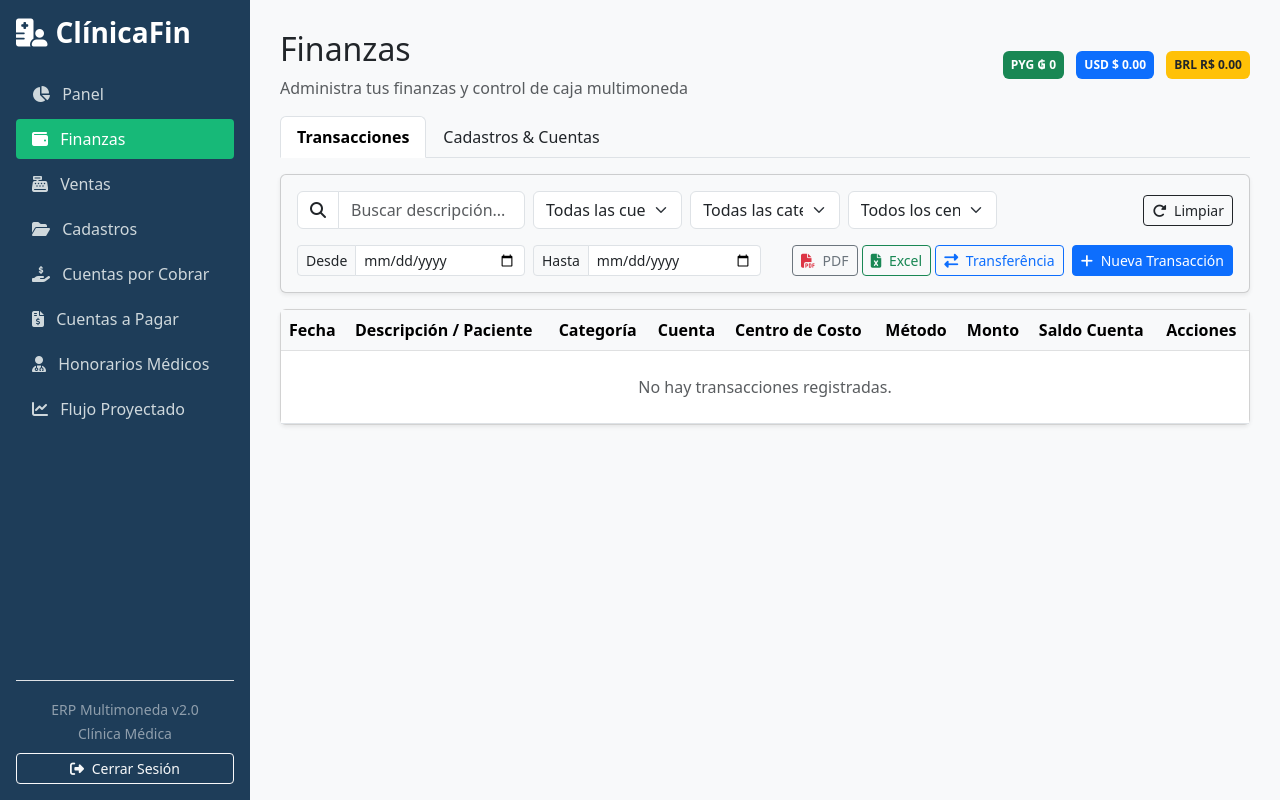
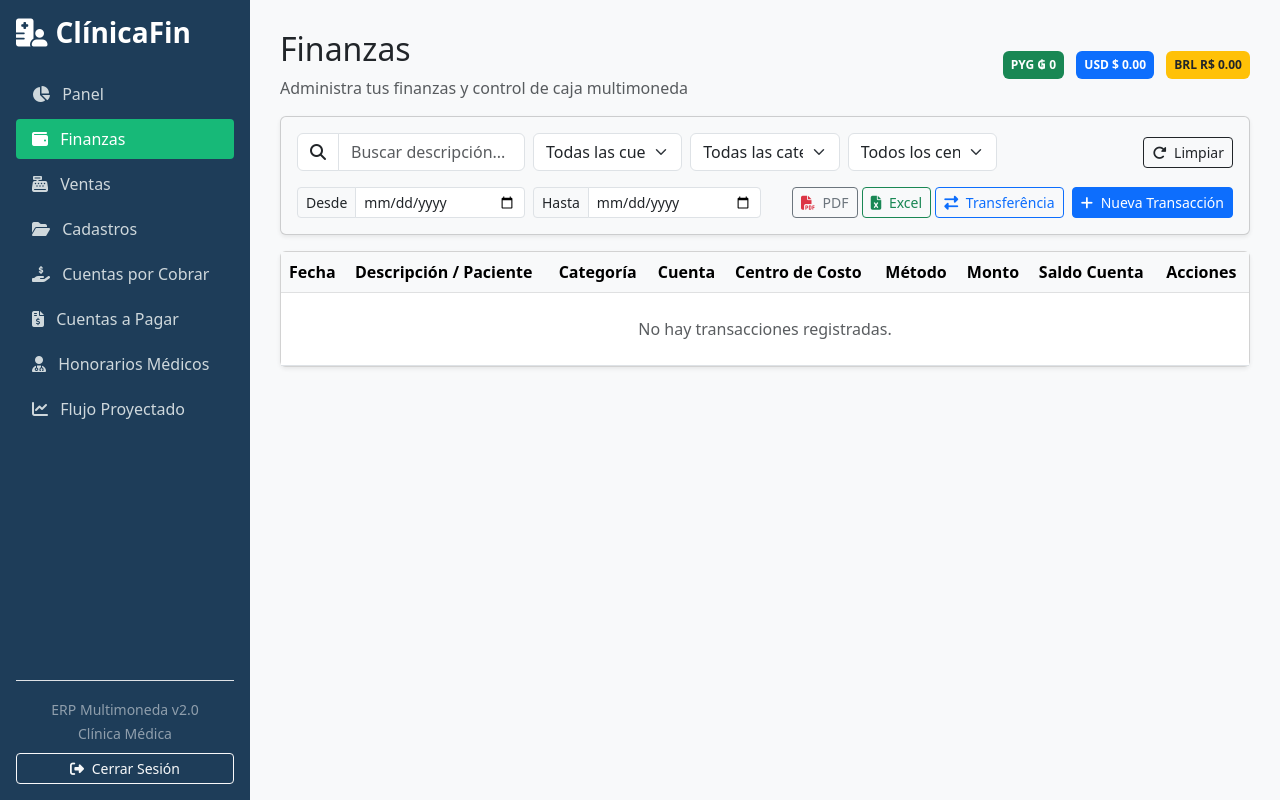
Before and after one commit to patriciafranco-web/finanzas1, a Flask app: page /finanzas in a window 1280 px wide. Run offline with Flask 3, Linux system fonts and the light colour scheme; a user stored in the database is signed in.

Commit message:
Update dashboard.html

```diff
--- a/app/templates/dashboard.html
+++ b/app/templates/dashboard.html
@@ -11,11 +11,6 @@
         <span class="badge bg-warning text-dark p-2">BRL R$ {{ "{:,.2f}".format(saldos.BRL) }}</span>
     </div>
 </div>
-
-<ul class="nav nav-tabs mb-3" role="tablist">
-    <li class="nav-item"><a class="nav-link active fw-bold" href="{{ url_for('main.dashboard') }}">Transacciones</a></li>
-    <li class="nav-item"><a class="nav-link text-dark" href="{{ url_for('main.cadastros') }}">Cadastros & Cuentas</a></li>
-</ul>
 
 <!-- Filtros y Botón de Transferencia Estilo Referencia -->
 <form method="GET" action="{{ url_for('main.dashboard') }}" class="card shadow-sm mb-3 p-3 bg-light" id="filterForm">
```
